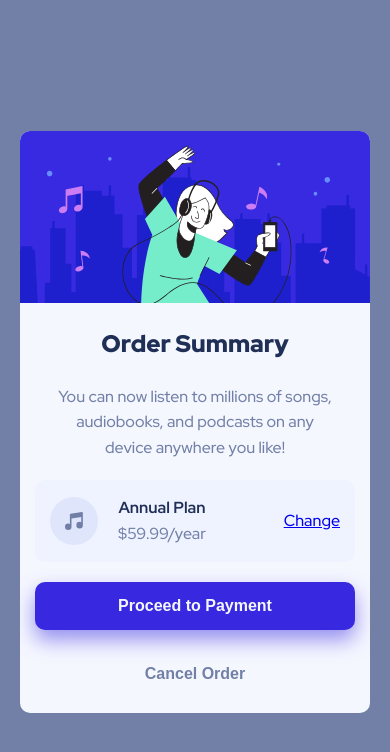
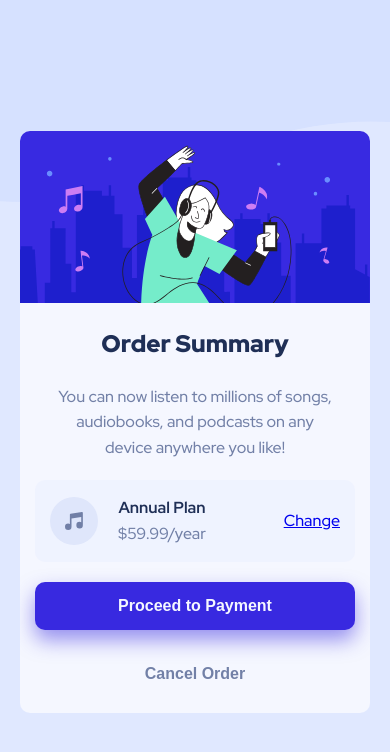
Before and after one commit to denzilm/fem-order-summary-component, a plain HTML site: page index.html in a window 390 px wide. Drawn offline with Linux system fonts and the light colour scheme.

Commit message:
Fixing background

```diff
--- a/style.css
+++ b/style.css
@@ -12,11 +12,22 @@
 html {
   box-sizing: border-box;
   font-size: 62.5%;
-  background-color: var(--color-neutral-200);
+  background: url(images/pattern-background-desktop.svg) no-repeat,
+    var(--color-primary-200);
+  background-size: contain;
+  background-position: 0% -20%;
   font-family: var(--font-family);
   color: var(--color-neutral-300);
   line-height: 1.6;
   font-weight: 500;
+}
+
+@media (max-width: 600px) {
+  html {
+    background: url(images/pattern-background-mobile.svg) no-repeat,
+      var(--color-primary-200);
+    background-size: contain;
+  }
 }
 
 body {
@@ -40,7 +51,7 @@ main {
 }
 
 .order-summary {
-  background-color: var(--color-neutral-100);
+  background: var(--color-neutral-100);
   width: 90%;
   max-width: 350px;
   border-radius: 1rem;
```
